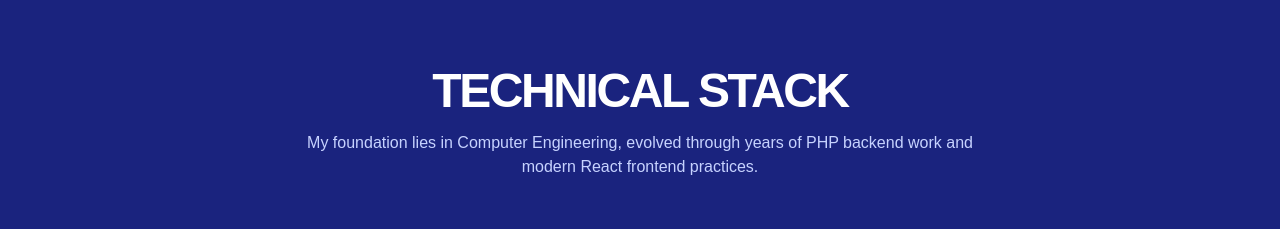
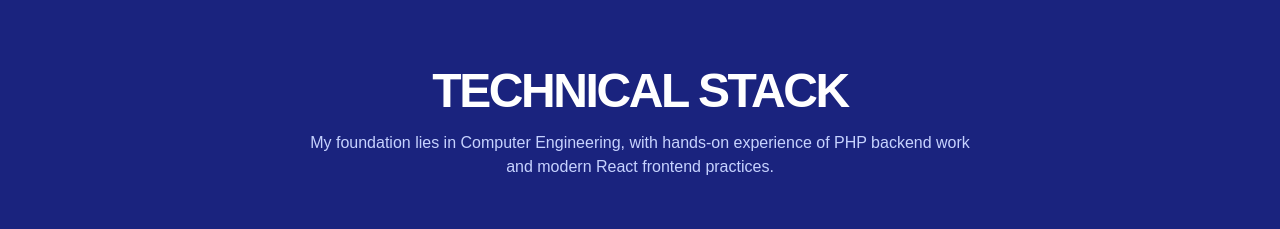
Before and after one commit to CMLReplan/portfolio, a Next.js app: page / in a window 1280 px wide. Shown: the part 2640-2869 px from the top of the page. Built offline with nearby package versions, Linux system fonts and the light colour scheme.

Commit message:
Adjust bio wording to reflect experience accurately

```diff
--- a/src/components/Skills.js
+++ b/src/components/Skills.js
@@ -15,7 +15,7 @@ export default function Skills() {
             <div className="text-center mb-20">
             <h2 className="text-4xl font-black tracking-tighter sm:text-5xl uppercase">Technical Stack</h2>
             <p className="mt-4 text-indigo-200 font-light max-w-2xl mx-auto">
-                My foundation lies in Computer Engineering, evolved through years of PHP backend work and modern React frontend practices.
+                My foundation lies in Computer Engineering, with hands-on experience of PHP backend work and modern React frontend practices.
             </p>
             </div>
 
```
